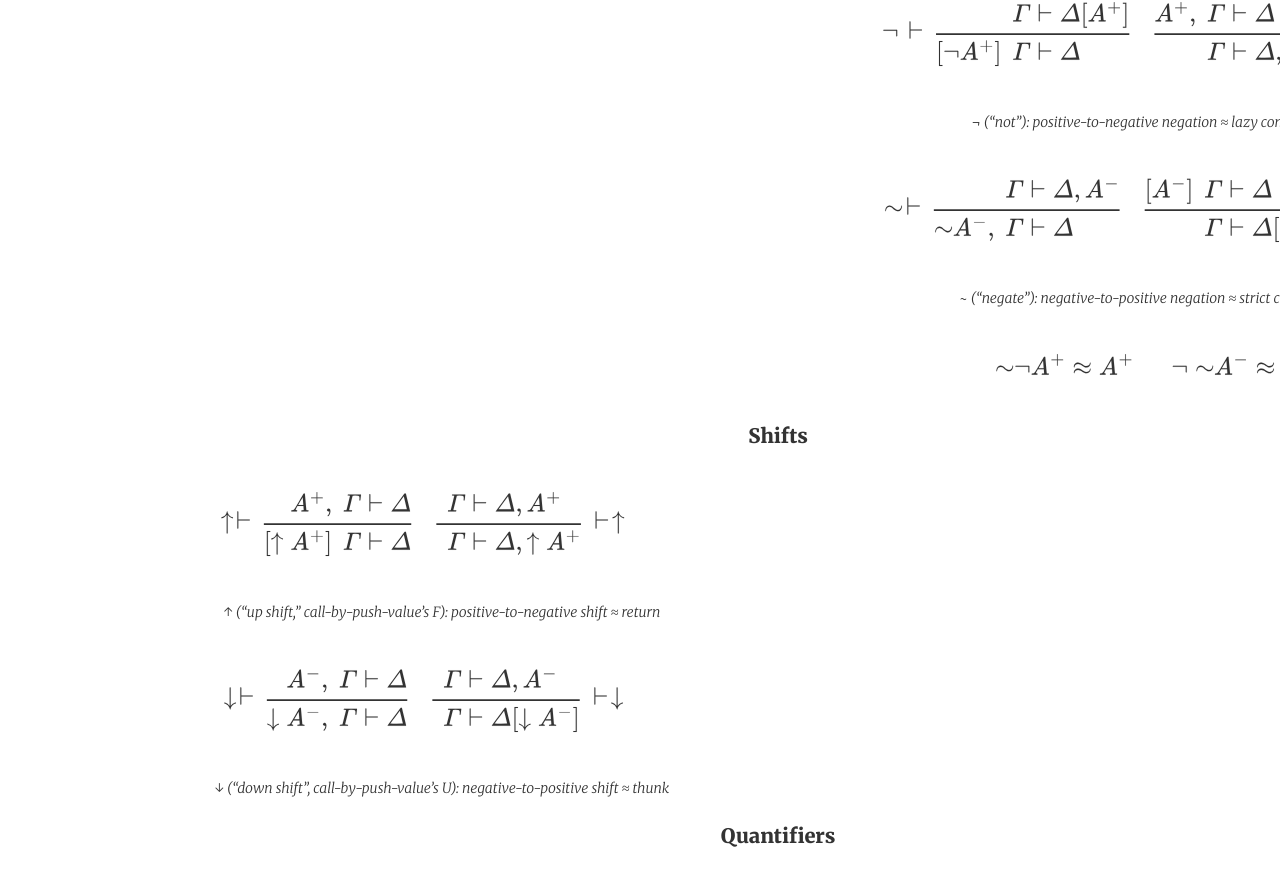
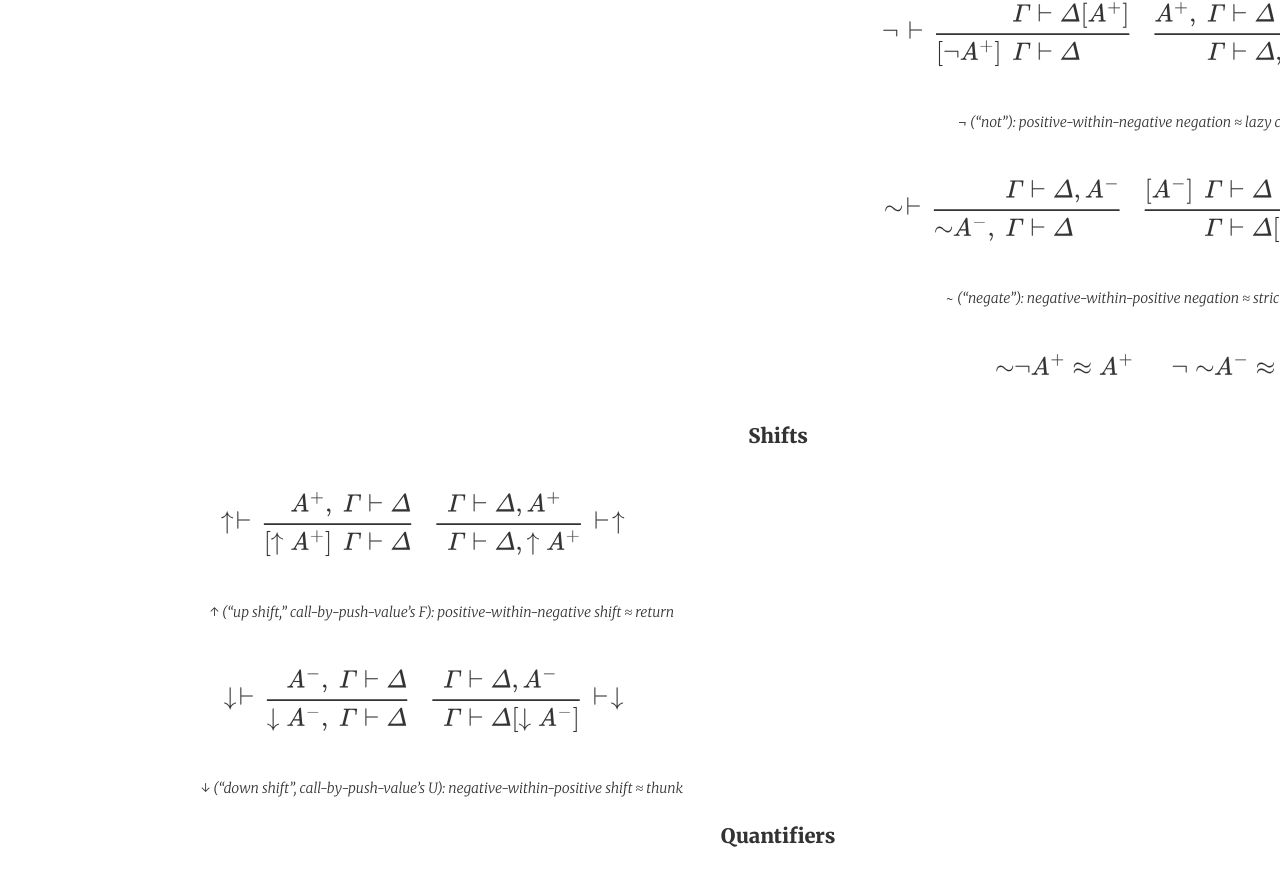
Before and after one commit to robrix/robrix.github.io, a Jekyll site: the page docs/posts/2021-06-07-duality/index.html, which Jekyll copies as it is, in a window 1280 px wide and 1400 px high, scrolled down 3024 px. Shown: the part 147-1033 px from the top of the window. Built offline with Jekyll 4.4.1, drawn with Linux system fonts in a browser that asks for light colours.

Commit message:
Rename the shifts & negations.

```diff
--- a/docs/posts/2021-06-07-duality/index.html
+++ b/docs/posts/2021-06-07-duality/index.html
@@ -489,7 +489,7 @@ This gives a vivid picture of the nature of duality: a subtraction is the negati
 </tr>
 <tr>
 <td colspan="2" class="caption">
-¬ (“not”): positive-to-negative negation ≈ lazy continuation
+¬ (“not”): positive-within-negative negation ≈ lazy continuation
 </td>
 </tr>
 <tr>
@@ -514,7 +514,7 @@ This gives a vivid picture of the nature of duality: a subtraction is the negati
 </tr>
 <tr>
 <td colspan="2" class="caption">
-~ (“negate”): negative-to-positive negation ≈ strict continuation
+~ (“negate”): negative-within-positive negation ≈ strict continuation
 </td>
 </tr>
 <tr>
@@ -553,7 +553,7 @@ This gives a vivid picture of the nature of duality: a subtraction is the negati
 </tr>
 <tr>
 <td colspan="2" class="caption">
-↑ (“up shift,” call-by-push-value’s <em>F</em>): positive-to-negative shift ≈ return
+↑ (“up shift,” call-by-push-value’s <em>F</em>): positive-within-negative shift ≈ return
 </td>
 </tr>
 <tr>
@@ -578,7 +578,7 @@ This gives a vivid picture of the nature of duality: a subtraction is the negati
 </tr>
 <tr>
 <td colspan="2" class="caption">
-↓ (“down shift”, call-by-push-value’s <em>U</em>): negative-to-positive shift ≈ thunk
+↓ (“down shift”, call-by-push-value’s <em>U</em>): negative-within-positive shift ≈ thunk
 </td>
 </tr>
 <tr>
```
Also changed, not shown: docs/feed.xml (+4 -4 lines), posts/2021-06-07-duality.md (+4 -4 lines).
